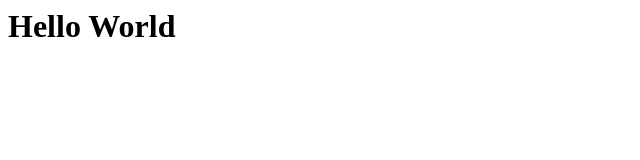
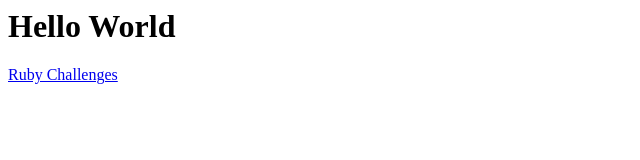
Before and after one commit to evesoleil/evefrohm.github.io, a plain HTML site: page index.html in a window 1280 px wide. Shown: the whole page, without its empty margins (0-640 px from the left). Drawn offline with Linux system fonts and the light colour scheme.

Commit message:
more changes to index file

```diff
--- a/index.html
+++ b/index.html
@@ -1 +1,3 @@
 <h1>Hello World</h1>
+
+<a href="https://github.com/evefrohm/ruby-challenges">Ruby Challenges</a>
```
